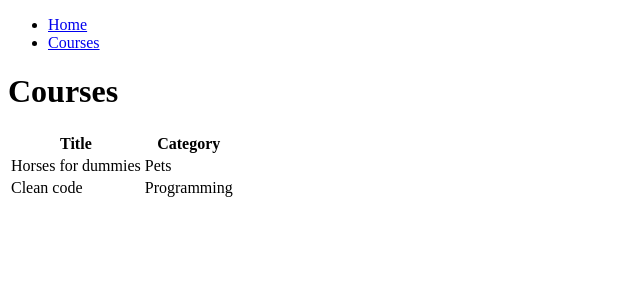
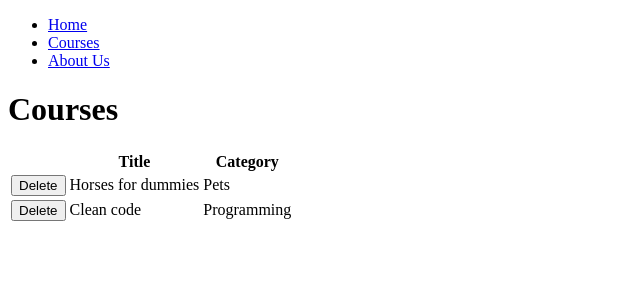
Before and after one commit to dganesh07/covetool-react, a React (Create React App) app: page /courses in a window 1280 px wide. Shown: the top 300 px of the page, without its empty margins (0-640 px from the left). Built offline with nearby package versions, Linux system fonts and the light colour scheme.

Commit message:
class 3: learned state, binding, cloning, filter, event handler and arrow functions

```diff
--- /dev/null
+++ b/src/AboutUs.js
@@ -0,0 +1,9 @@
+import React from "react";
+
+class HomePage extends React.Component {
+  render() {
+    return <h1>About us</h1>;
+  }
+}
+
+export default HomePage;
--- a/src/App.js
+++ b/src/App.js
@@ -3,6 +3,7 @@ import { BrowserRouter as Router, Route } from "react-router-dom";
 import HomePage from "./HomePage";
 import CoursesPage from "./CoursesPage";
 import Nav from "./Nav";
+import AboutUs from "./AboutUs";
 
 function App() {
   return (
@@ -10,7 +11,7 @@ function App() {
       <Nav />
       <Route path="/" component={HomePage} exact />
       <Route path="/courses" component={CoursesPage} />
-      <Route path="/aboutus" component={CoursesPage} />
+      <Route path="/aboutus" component={AboutUs} />
     </Router>
   );
 }
--- a/src/CoursesPage.js
+++ b/src/CoursesPage.js
@@ -1,32 +1,73 @@
 import React from "react";
 
 class CoursePage extends React.Component {
-  renderCourseRow(course) {
-    return (
-      <tr key={course.id}>
-        <td>{course.title}</td>
-        <td>{course.category}</td>
-      </tr>
-    );
+  constructor(props) {
+    super(props);
+
+    this.state = {
+      courses: [
+        { id: 1, title: "Horses for dummies", category: "Pets" },
+        { id: 2, title: "Clean code", category: "Programming" }
+      ]
+    };
+
+    //Binding in constructor
+    //this.handleDelete = this.handleDelete.bind(this);
   }
 
+  //class field: if you use this you don't have to bind this
+  handleDelete = event => {
+    //handleDelete(event) { --> if you use Just a method then you have to bind this
+    const idToDelete = event.target.name;
+    //Remember state is immutable
+    //Goal: New courses array, that omits the course with idToDelete
+
+    //Option 1: clone a object
+    //const courseCopy = Object.assign([], this.state.courses);
+
+    //Option 2: JSON --> avoid it, its expensive
+    //const clone = JSON.parse(JSON.stringify(this.state.course))
+
+    //Option 3: Object spread
+    //const courseCopy = [...this.state.course];
+
+    //Option USE THIS: ES6 filter
+    const courses = this.state.courses.filter(
+      course => course.id !== parseInt(idToDelete)
+    );
+
+    this.setState({ courses });
+  };
+
   render() {
-    const courses = [
-      { id: 1, title: "Horses for dummies", category: "Pets" },
-      { id: 2, title: "Clean code", category: "Programming" }
-    ];
-
     return (
       <>
         <h1>Courses</h1>
         <table>
           <thead>
             <tr>
+              <th />
               <th>Title</th>
               <th>Category</th>
             </tr>
           </thead>
-          <tbody>{courses.map(this.renderCourseRow)}</tbody>
+          <tbody>
+            {this.state.courses.map(course => (
+              <tr key={course.id}>
+                <td>
+                  <button
+                    onClick={this.handleDelete}
+                    name={course.id}
+                    type="button"
+                  >
+                    Delete
+                  </button>
+                </td>
+                <td>{course.title}</td>
+                <td>{course.category}</td>
+              </tr>
+            ))}
+          </tbody>
         </table>
       </>
     );
--- a/src/Nav.js
+++ b/src/Nav.js
@@ -10,6 +10,9 @@ function Nav() {
       <li>
         <Link to="/courses">Courses</Link>
       </li>
+      <li>
+        <Link to="/aboutus">About Us</Link>
+      </li>
     </ul>
   );
 }
```
